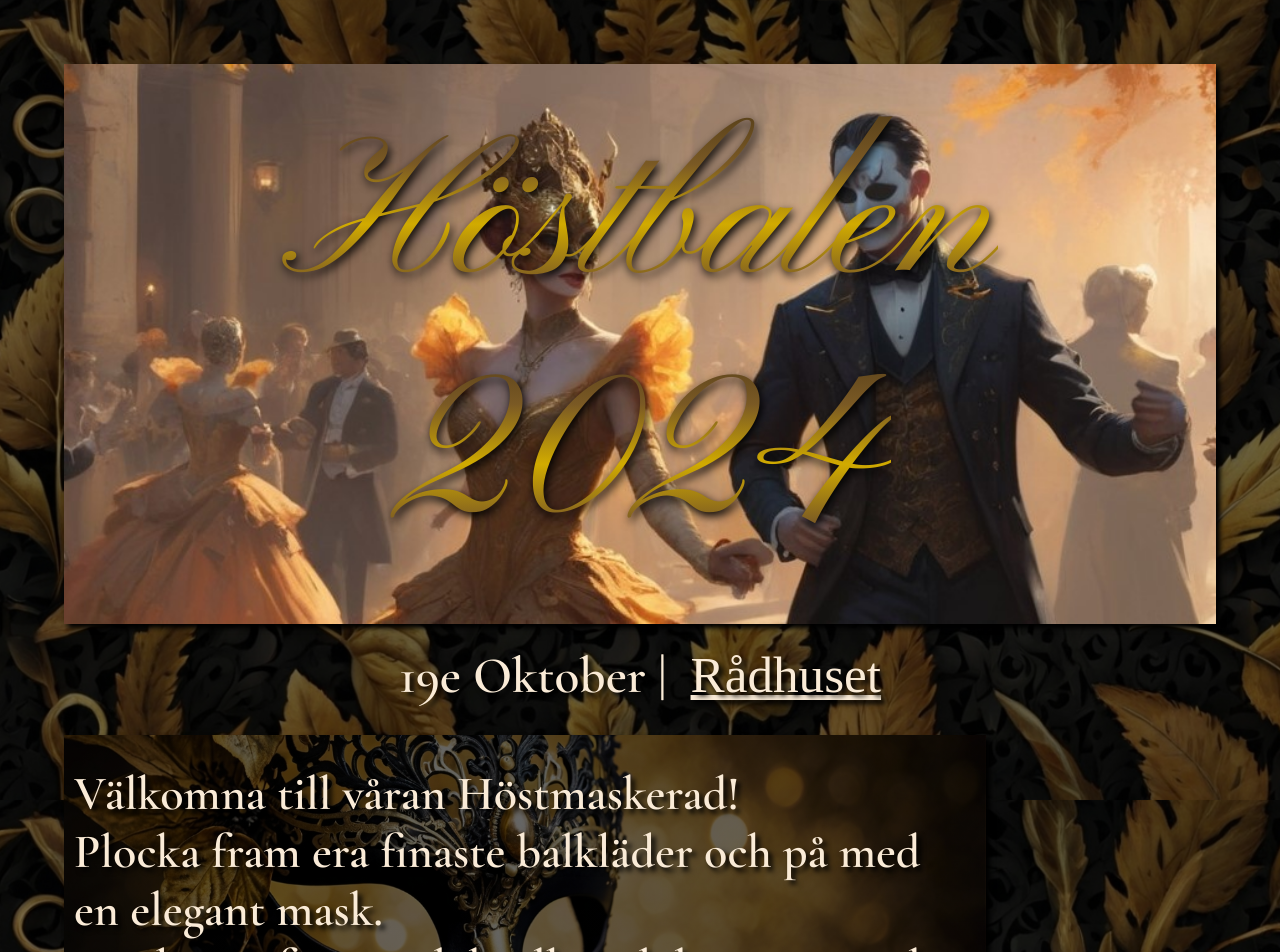
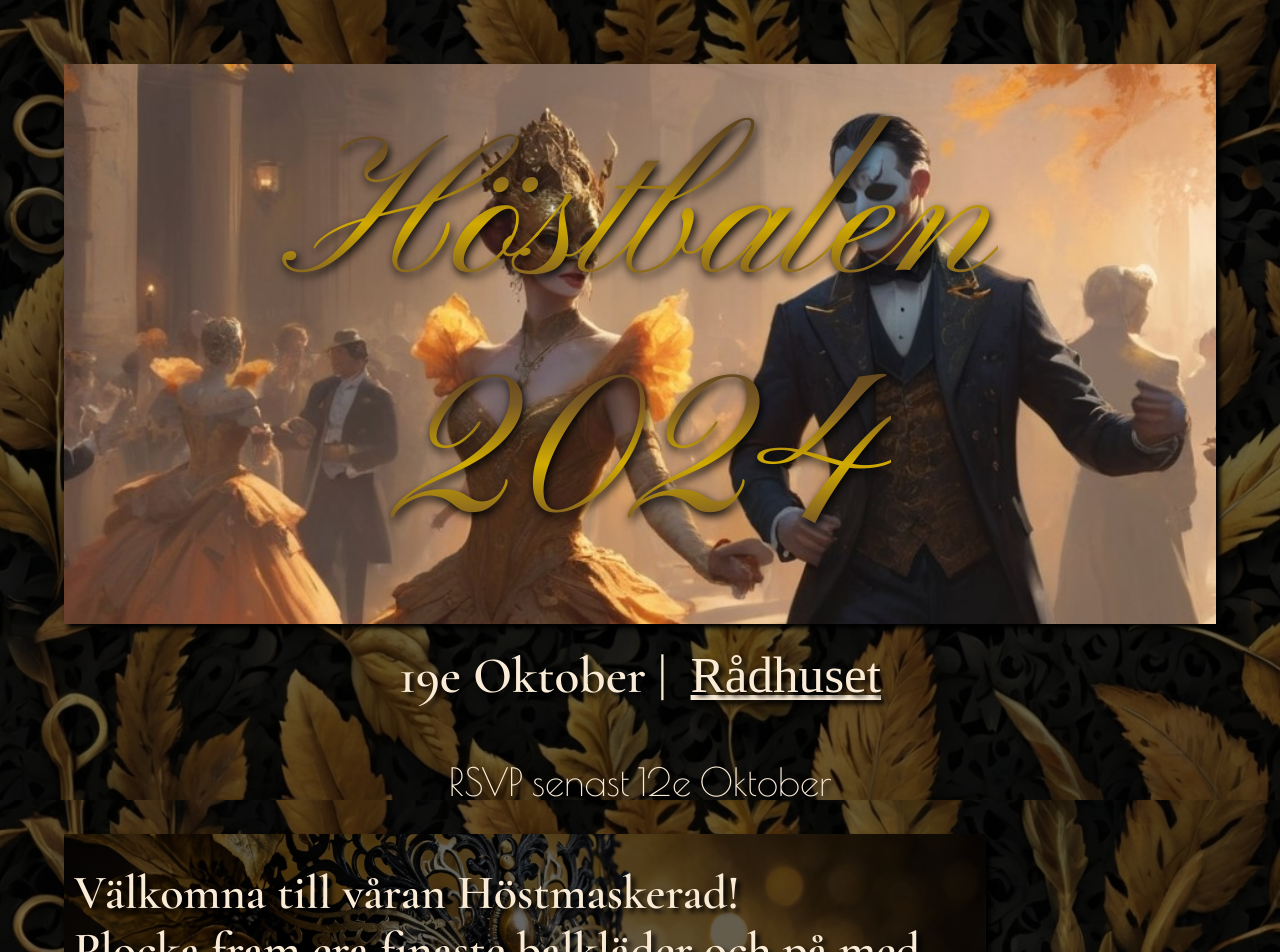
Before and after one commit to Ejpatolitej/masquerade_webpage, a React (Vite) app: page / in a window 1280 px wide. Shown: the top 952 px of the page. Built offline with nearby package versions, Linux system fonts and the light colour scheme; a web font is replaced by a local one.

Commit message:
Added RSVP date

```diff
--- a/src/App.jsx
+++ b/src/App.jsx
@@ -21,6 +21,8 @@ function App() {
               Rådhuset
             </a>
           </h2>
+          <br />
+          <h3>RSVP senast 12e Oktober</h3>
         </div>
         <div className='info-image-left'>
           <h1 className='info-text'>
--- a/src/index.css
+++ b/src/index.css
@@ -9,6 +9,12 @@ h3 {
   font-family: 'Poiret One', sans-serif;
   font-weight: 400;
   font-style: normal;
+  font-size: 3vw;
+  text-size-adjust: auto;
+  color: antiquewhite;
+  text-shadow: 4px 4px 5px black;
+  margin-top: 20px;
+  text-align: center;
 }
 
 h1 {
```
